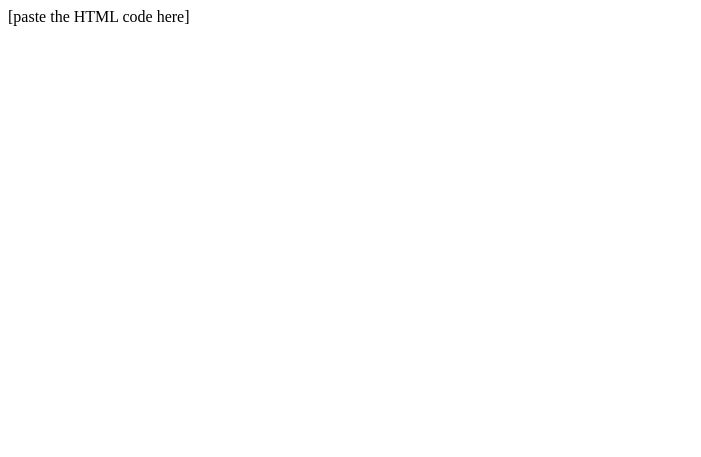
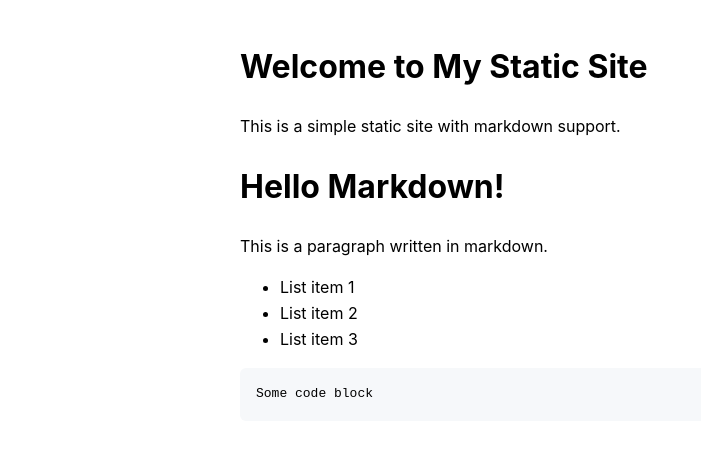
Before and after one commit to Kettlebell319/static-site, a website: page index.html in a window 1280 px wide. Shown: the whole page, without its empty margins (0-701 px from the left). Drawn offline with nearby package versions, Linux system fonts and the light colour scheme.

Commit message:
Add proper index.html content

```diff
--- a/index.html
+++ b/index.html
@@ -1 +1,55 @@
-[paste the HTML code here]
+<!DOCTYPE html>
+<html lang="en">
+<head>
+    <meta charset="UTF-8">
+    <meta name="viewport" content="width=device-width, initial-scale=1.0">
+    <title>Static Site with Markdown</title>
+    <style>
+        body {
+            font-family: -apple-system, BlinkMacSystemFont, 'Segoe UI', Roboto, Oxygen, Ubuntu, Cantarell, sans-serif;
+            line-height: 1.6;
+            max-width: 800px;
+            margin: 0 auto;
+            padding: 20px;
+        }
+        pre {
+            background-color: #f6f8fa;
+            padding: 16px;
+            border-radius: 6px;
+            overflow: auto;
+        }
+    </style>
+</head>
+<body>
+    <h1>Welcome to My Static Site</h1>
+    <p>This is a simple static site with markdown support.</p>
+    <div id="content">
+        <!-- Your markdown content will be rendered here -->
+    </div>
+
+    <!-- Include markdown-it for markdown parsing -->
+    <script src="https://cdnjs.cloudflare.com/ajax/libs/markdown-it/12.3.2/markdown-it.min.js"></script>
+    <script>
+        // Initialize markdown-it
+        const md = window.markdownit();
+
+        // Example markdown content
+        const markdownContent = `
+# Hello Markdown!
+
+This is a paragraph written in markdown.
+
+- List item 1
+- List item 2
+- List item 3
+
+\`\`\`
+Some code block
+\`\`\`
+        `;
+
+        // Render markdown content
+        document.getElementById('content').innerHTML = md.render(markdownContent);
+    </script>
+</body>
+</html>
```
